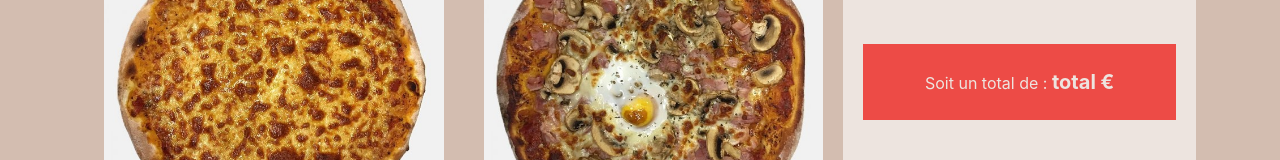
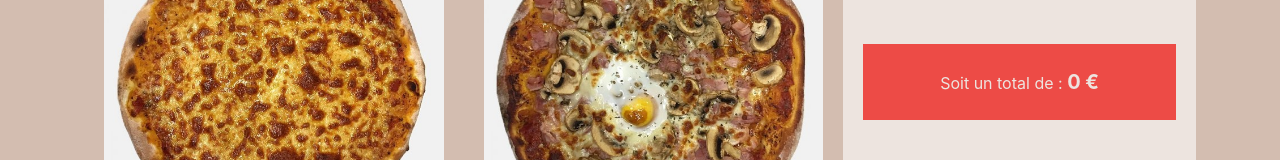
Before and after one commit to AurelieDuynslaeger/Ordering-App-RTK, a React (Create React App) app: page /NewOrder/1 in a window 1280 px wide. Shown: the part 338-498 px from the top of the page. Built offline with nearby package versions, Linux system fonts and the light colour scheme.

Commit message:
product quantity fix

```diff
--- a/src/components/DetailSelected.js
+++ b/src/components/DetailSelected.js
@@ -1,28 +1,30 @@
-import React from 'react'
-import { useSelector } from 'react-redux';
-import "../stylesheets/Button.scss"
-import "../stylesheets/DetailSelected.scss"
+import React from 'react';
+import '../stylesheets/Button.scss';
+import '../stylesheets/DetailSelected.scss';
 
+const DetailSelected = ({ orderId, selectedProducts }) => {
+  // Calculer le montant total en additionnant les prix de tous les produits
+  const totalAmount = selectedProducts.reduce((acc, product) => acc + (product.price * product.quantity), 0);
 
-const DetailSelected = ({ orderId }) => {
-
-  const orders = useSelector(state => state.data.orders);
-  const currentOrder = orders.find(order => order.id === orderId);
-  const products = currentOrder ? [...currentOrder.products] : [];
-
-return (
+  return (
     <div className="order-detail">
-      <h2>Detail de la commande N° { orderId }</h2>
+      <h2>Detail de la commande N° {orderId}</h2>
       <ul>
-        {products.map((product, index) => (
-          <li key={index}><p>{product.name}</p> <p>{product.price}</p></li>
+        {selectedProducts.map((product) => (
+          <li key={product.id}>
+            <div>
+              <p>{product.name}</p>
+            </div>
+            <p>{product.quantity} x {product.price}</p>
+          </li>
         ))}
       </ul>
       <div className='display-total'>
-        <p>Soit un total de : <span>total €</span></p>
+        {/* Utiliser le montant total calculé */}
+        <p>Soit un total de : <span>{totalAmount} €</span></p>
       </div>
-  </div>
-);
-}
+    </div>
+  );
+};
 
-export default DetailSelected
+export default DetailSelected;
--- a/src/pages/NewOrder.js
+++ b/src/pages/NewOrder.js
@@ -1,28 +1,37 @@
-import React from 'react'
+import React from 'react';
 import Header from '../components/Header';
 import DetailSelected from '../components/DetailSelected';
 import Product from '../components/Product';
 import { useDispatch, useSelector } from 'react-redux';
 import { useParams } from 'react-router-dom';
-import { addProduct } from "../slices"
+import { addProduct } from "../slices";
 import products from '../services/products';
 import "../stylesheets/Button.scss";
-
 
 const NewOrder = () => {
   const dispatch = useDispatch();
   const { id } = useParams();
 
-
   const orders = useSelector(state => state.data.orders);
   const currentOrder = orders.find(order => order.id === id);
   const selectedProducts = currentOrder ? currentOrder.products : [];
 
-
-
   const addProductToCart = (product) => {
     if (currentOrder) {
-      dispatch(addProduct({ orderId: id, product }));
+      const existingProduct = selectedProducts.find(p => p.id === product.id);
+
+      if (existingProduct) {
+        const updatedProducts = selectedProducts.map(p => {
+          if (p.id === product.id) {
+            return { ...p, quantity: (p.quantity || 1) + 1 };
+          }
+          return p;
+        });
+
+        dispatch(addProduct({ orderId: id, products: updatedProducts }));
+      } else {
+        dispatch(addProduct({ orderId: id, product: { ...product, quantity: 1 } }));
+      }
     }
   };
 
@@ -31,7 +40,6 @@ const NewOrder = () => {
       <Product key={product.id} name={product.name} price={product.price} cover={product.cover} action={() => addProductToCart(product)}/>
     );
   });
-
 
   return (
     <div className="container">
@@ -43,7 +51,7 @@ const NewOrder = () => {
         <DetailSelected orderId={id} selectedProducts={selectedProducts}/>
       </div>
     </div>
-  )
+  );
 }
 
-export default NewOrder
+export default NewOrder;
```
Lines whose indentation alone changed are shown as unchanged.
